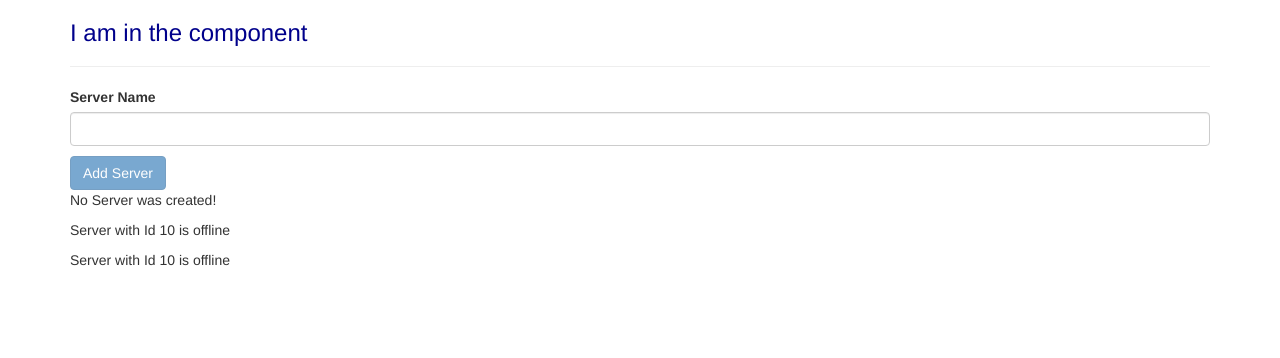
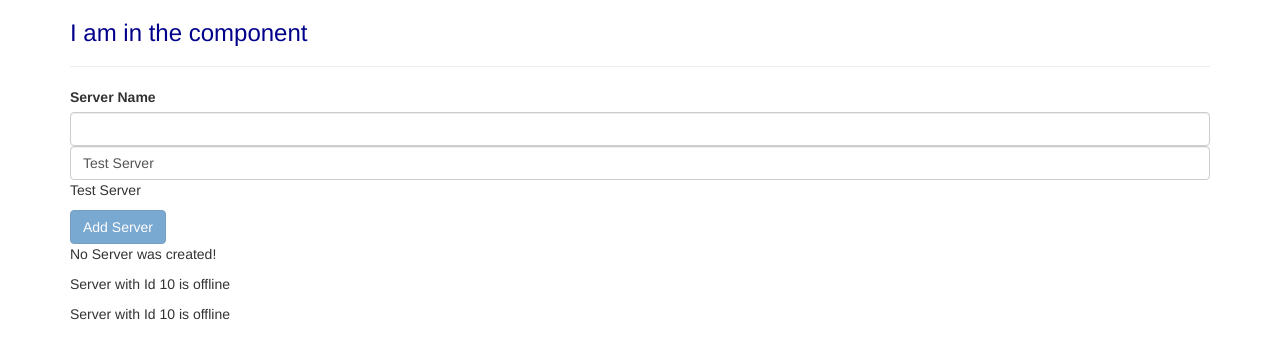
Before and after one commit to Rahul-Chauhan-2212/Angular_Learning, an Angular app in the folder my-first-app/: page / in a window 1280 px wide. Shown: the top 358 px of the page. Built offline with nearby package versions, Linux system fonts and the light colour scheme.

Commit message:
Two way Binding

```diff
--- a/my-first-app/src/app/servers/servers.component.html
+++ b/my-first-app/src/app/servers/servers.component.html
@@ -1,5 +1,12 @@
 <label>Server Name</label>
 <input type="text" class="form-control" (input)="onUpdateServer($event)" />
+<!--One way binding-->
+<input
+  type="text"
+  class="form-control"
+  [(ngModel)]="serverName"
+/><!--Two Way Binding-->
+
 <p>{{ serverName }}</p>
 <button
   class="btn btn-primary"
--- a/my-first-app/src/app/servers/servers.component.ts
+++ b/my-first-app/src/app/servers/servers.component.ts
@@ -8,7 +8,7 @@ import { Component, OnInit } from '@angular/core';
 export class ServersComponent implements OnInit {
   allowNewServer = false;
   serverCreationStatus = 'No Server was created!';
-  serverName='';
+  serverName = 'Test Server';
   constructor() {
     setTimeout(() => {
       this.allowNewServer = true;
@@ -22,6 +22,6 @@ export class ServersComponent implements OnInit {
   }
 
   onUpdateServer(event: Event) {
-    this.serverName=(<HTMLInputElement>(event.target)).value;
+    this.serverName = (<HTMLInputElement>event.target).value;
   }
 }
```
